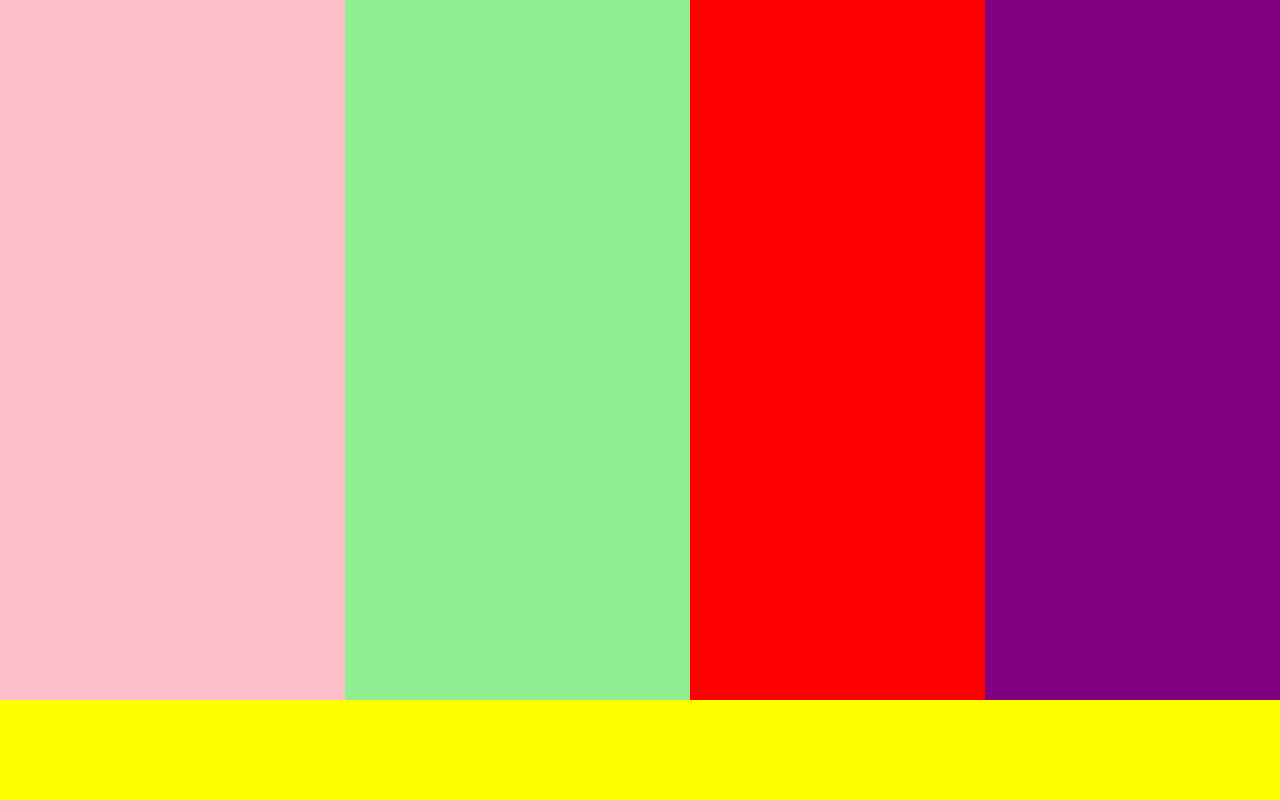
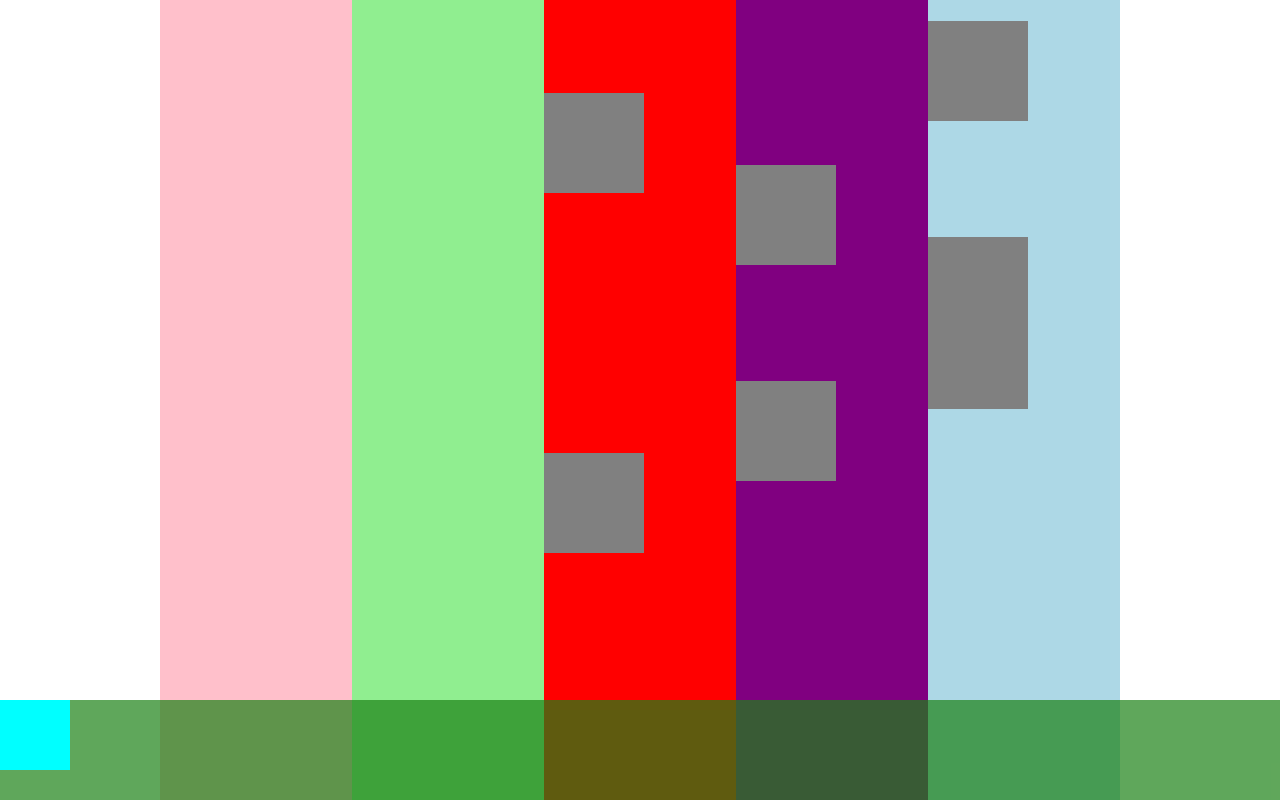
Before and after one commit to shiven-nayee/Alien-Space-Cat-Invasion-I, a website: page index.html in a window 1280 px wide. Drawn offline with nearby package versions, Linux system fonts and the light colour scheme.

Commit message:
Added world.js, mostly finished spaceship, update cat

```diff
--- a/css/style.css
+++ b/css/style.css
@@ -1,26 +1,32 @@
+main {
+  position: absolute;
+  height: 100%;
+  width: 100%;
+  display: flex;
+  align-items: center;
+  justify-content: center;
+  flex-wrap: wrap;
+}
 
 
 .game {
   background-color: lightblue;
   display: flex;
-  position: absolute;
+  position: relative;
   justify-content: center;
   align-content: : center;
   height: 100%;
-  width: 100%;
+  width: 75%;
 }
 
 .cat {
-  position: relative;
-  /*float: left;*/
-  justify-content: space-around;
-/*  align-content: center;
-*/  background-color: grey;
-  left: 150px;
-  top: 92.5%;
-  width: 50px;
-  height: 50px;
-  animation: fall 5s linear;
+  position: absolute;
+  background-color: grey;
+  top: 90%;
+  width: 100px;
+  height: 100px;
+  animation: fall 7s linear;
+  z-index: 0;
 }
 
 @keyframes fall {
@@ -28,16 +34,12 @@
   to {top: 1000;}
 }
 
-
 .lane {
-  display: relative;
-  flex-grow: 1;
-/*  align-items: stretch;
-*/  justify-content: center;
-  align-content: stretch;
+  flex-grow: .2;
 }
 
 #lane1 {
+
   background-color: pink;
 }
 
@@ -53,11 +55,22 @@
   background-color: purple;
 }
 
+#lane5 {
+  background-color: lightblue;
+}
+
 .bottom {
-  position: absolute;
+  position: relative;
   width: 100%;
   height: 100px;
-  bottom: 0;
+  bottom: 100px;
   z-index: 1;
-  background-color: yellow;
+  background-color: rgba(28, 130, 22, 0.7);
 }
+
+.ship {
+  height: 70px;
+  width: 70px;
+  background-color: cyan;
+  z-index: 2;
+}
--- a/index.html
+++ b/index.html
@@ -8,6 +8,9 @@
   <link rel="stylesheet" type="text/css" href="css/style.css">
   <script src="https://cdnjs.cloudflare.com/ajax/libs/jquery/3.2.1/jquery.min.js"></script>
   <script src="javascript/cat.js"></script>
+  <script src="javascript/world.js"></script>
+  <script src="javascript/spaceship.js"></script>
+  <script src="javascript/app.js"></script>
 </head>
 
 <body>
@@ -18,15 +21,13 @@
       <div class="star" id="star2"></div>
       <div class="star" id="star3"></div>
       <!-- Lanes -->
-      <div class="lane" id="lane1">
-        <div class="cat" id="t"></div>
-      </div>
-      <div class="lane" id="lane2">
-        <div class="cat" id="t2"></div>
-      </div>
+      <div class="lane" id="lane1"></div>
+      <div class="lane" id="lane2"></div>
       <div class="lane" id="lane3"></div>
       <div class="lane" id="lane4"></div>
+      <div class="lane" id="lane5"></div>
     </div>
+    <!-- Spaceship area -->
     <div class="bottom"></div>
   </main>
 </body>
--- a/javascript/app.js
+++ b/javascript/app.js
@@ -0,0 +1,35 @@
+window.onload = function () {
+  const place = new World();
+  const worldPos = place.getPosition;
+  let nul = null;
+  const cats = [{ type: 'cat' }];
+  const ship = new Spaceship();
+  ship.makeShip();
+  const lanes = [$('#lane1'), $('#lane2'), $('#lane3'), $('#lane4'), $('#lane5')];
+
+  // Generates Cats
+  setInterval(() => {
+    cats.push(new Cat());
+    const i = cats.length - 1;
+    const n = Math.floor(Math.random() * 5);
+    console.log(n);
+    const lane = lanes[n];
+    console.log(lane);
+    cats[i].makeCat(lane);
+  }, 700);
+
+  // Get positions of all the cats and removes them
+  setInterval(() => {
+    cats.forEach((cat, i) => {
+      if (i === 0) {
+        nul = null;
+      } else {
+        const pos = cat.getPosition();
+        if (pos.y > 600) {
+          cat.removeCat();
+          cats.splice(i, 1);
+        }
+      }
+    });
+  }, 100);
+};
--- a/javascript/cat.js
+++ b/javascript/cat.js
@@ -1,8 +1,5 @@
 class Cat {
-  constructor(x, y) {
-    this.title = 'cat';
-    this.x = x;
-    this.y = y;
+  constructor() {
     this.alien = $('<div>').addClass('cat');
   }
 
@@ -10,16 +7,22 @@ class Cat {
     return this.alien;
   }
 
-  setAlien(el) {
-    this.alien = el;
+  makeCat(lane) {
+    // this.alien.attr('left', 50);
+    // this.alien.attr('top', 0);
+    this.alien.appendTo(lane);
   }
 
-  makeCat(lane) {
-    this.alien.attr('left', this.x);
-    this.alien.attr('top', this.y);
-    this.alien.appendTo(lane);
+  // Returns object pos with x and y of Cat
+  getPosition() {
+    const pos = {
+      x: this.alien.offset().left,
+      y: this.alien.offset().top,
+    };
+    return pos;
+  }
+
+  removeCat() {
+    this.alien.remove();
   }
 }
-
-const catto = new Cat(200, 300);
-catto.makeCat();
--- a/javascript/spaceship.js
+++ b/javascript/spaceship.js
@@ -0,0 +1,9 @@
+class Spaceship {
+  constructor() {
+    this.spaceship = $('<div>').addClass('ship');
+  }
+
+  makeShip() {
+    this.spaceship.appendTo($('.bottom'));
+  }
+}
--- /dev/null
+++ b/javascript/world.js
@@ -0,0 +1,18 @@
+class World {
+  constructor() {
+    this.world = $('.bottom');
+    this.position = this.world.offset();
+  }
+
+  getShip() {
+    return this.ship;
+  }
+
+  getWorld() {
+    return this.shipArea;
+  }
+
+  getPosition() {
+    return this.position;
+  }
+}
```
